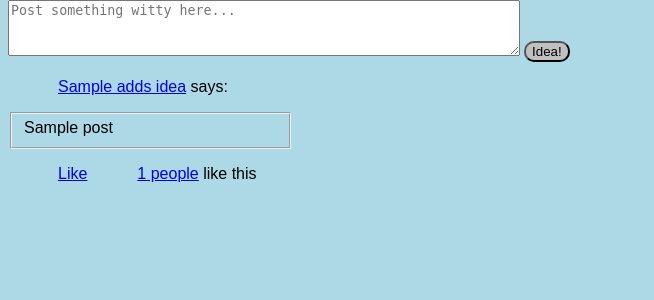
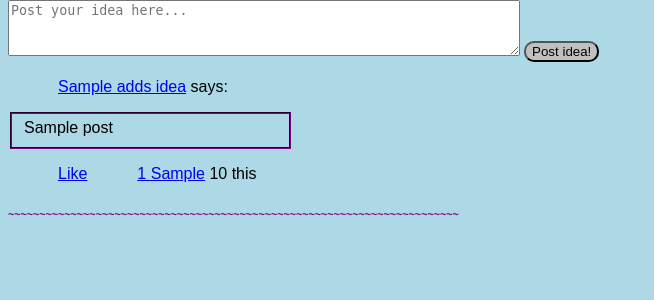
Before and after one commit to kswelch53/Bright_ideas, a Django app: template apps/app_two/templates/app_two/index.html in a window 1280 px wide. Shown: the part 88-388 px from the top of the page, without its empty margins (0-654 px from the left). Run offline with Django 3.2, Linux system fonts and the light colour scheme; the template is opened without the code that fills it: most values are stand-ins (such as "Sample title", 1, 10 or a date in 2020); parts of the project's set-up code (start-up, migrations or seed data) failed here and were passed over.

Commit message:
2nd commit

```diff
--- a/apps/app_two/static/app_two/css/style.css
+++ b/apps/app_two/static/app_two/css/style.css
@@ -5,6 +5,7 @@ body{
 
 fieldset{
   width: 50%;
+  border-color: purple;
 }
 
 h1{
@@ -14,6 +15,10 @@ h1{
 
 .error_messages p{
   color: red;
+}
+
+h6{
+  color: purple;
 }
 
 .header{
--- a/apps/app_two/templates/app_two/index.html
+++ b/apps/app_two/templates/app_two/index.html
@@ -9,7 +9,7 @@
 
   <body>
 
-    <div class = "header">
+  <div class = "header">
     <h1 class="one_line">Hi, {{ request.session.user_alias }}!</h1><a href={% url 'app1:logout' %}>Log out</a>
   </div>
 
@@ -17,19 +17,20 @@
   <div class = "form_div">
     <form class="this_form" action="{% url 'app2:create_idea' %}" method="POST">
       {% csrf_token %}
-        <textarea name = "post" placeholder = "Post something witty here..." rows="1" cols="40%"></textarea>
-        <input type="Submit" value="Idea!">
+        <textarea name = "post" placeholder = "Post your idea here..." rows="1" cols="40%"></textarea>
+        <input type="Submit" value="Post idea!">
     </form>
   </div>
 
   <div class="ideabox">
     {% for idea in all_ideas %}
       <p><a href="{% url 'app2:users' user_id=idea.adds_idea.id %}">{{ idea.adds_idea.name }}</a> says:<fieldset>{{ idea.post }}</fieldset></p>
-      <p><a href="{% url 'app2:like_idea' post_id=idea.id %}">Like</a><a href="{% url 'app2:all_likes' post_id=idea.id %}">{{ idea.likes_idea.count }} people</a> like this</p>
+      <p><a href="{% url 'app2:like_idea' post_id=idea.id %}">Like</a><a href="{% url 'app2:all_likes' post_id=idea.id %}">{{ idea.likes_idea.count }} {{ str_people }}</a> {{ str_likes }} this</p>
 
       {% if idea.adds_idea.id == request.session.user_id %}
         <p><a href="{% url 'app2:delete_post' post_id=idea.id %}">Delete this Post</a></p>
       {% endif %}
+      <h6>~~~~~~~~~~~~~~~~~~~~~~~~~~~~~~~~~~~~~~~~~~~~~~~~~~~~~~~~~~~~~~~~~~~~~~~~</h6>
     {% endfor %}
   </div>
 
```
Also changed, not shown: apps/app_two/views.py (+12 -1 lines), db.sqlite3.
